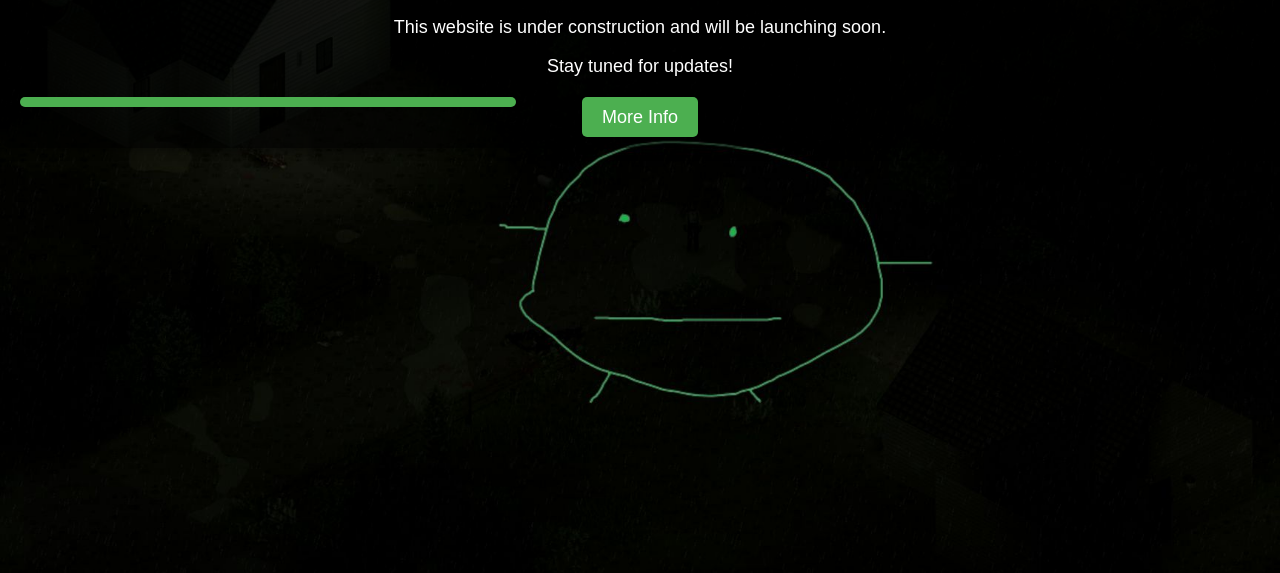
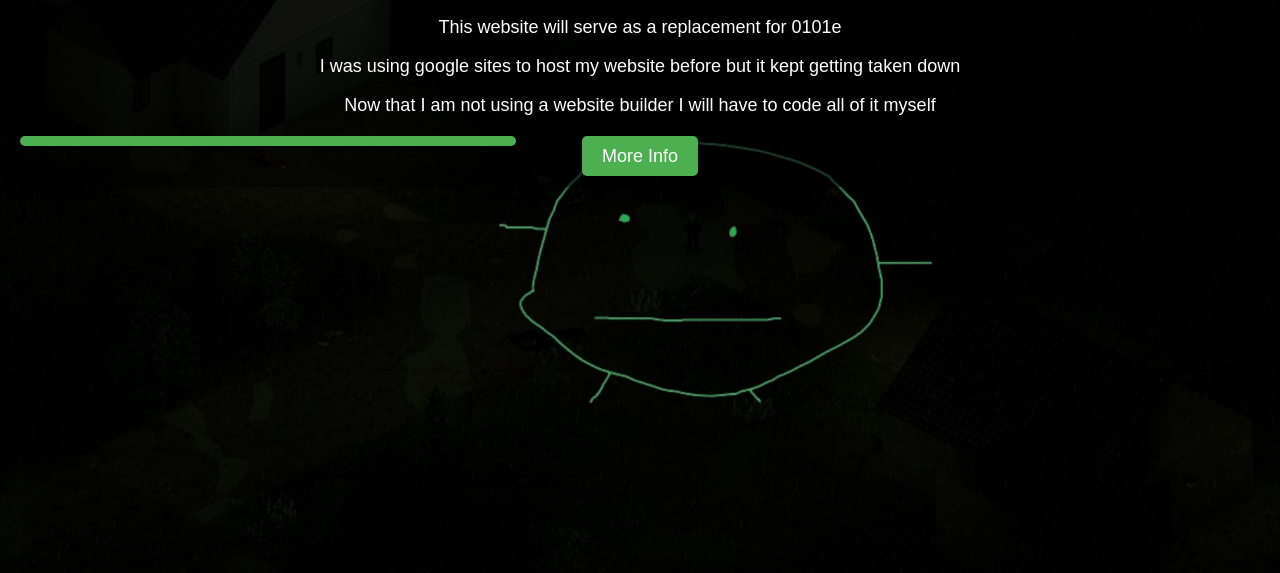
Before and after one commit to Jim984/0101e, a plain HTML site: page index.html in a window 1280 px wide. Shown: the part 189-762 px from the top of the page. Drawn offline with Linux system fonts and the light colour scheme.

Commit message:
Update index.html

```diff
--- a/index.html
+++ b/index.html
@@ -61,9 +61,12 @@
 <body>
     <div class="container">
         <h1>Welcome to 0202e.xyz</h1>
-        <p>This website is under construction and will be launching soon.</p>
-        <p>Stay tuned for updates!</p>
+        <p>This website will serve as a replacement for 0101e</p>
+        <p>I was using google sites to host my website before but it kept getting taken down</p>
+        <p>Now that I am not using a website builder I will have to code all of it myself</p>
+
         <div class="progress-bar"></div>
+
         <a href="moreinfo.html" class="more-info-button">More Info</a>
     </div>
 </body>
```
